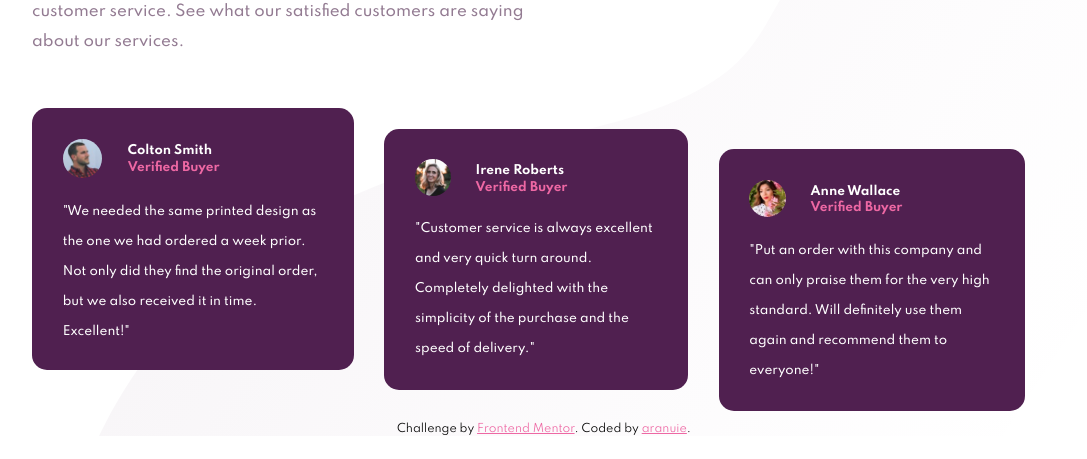
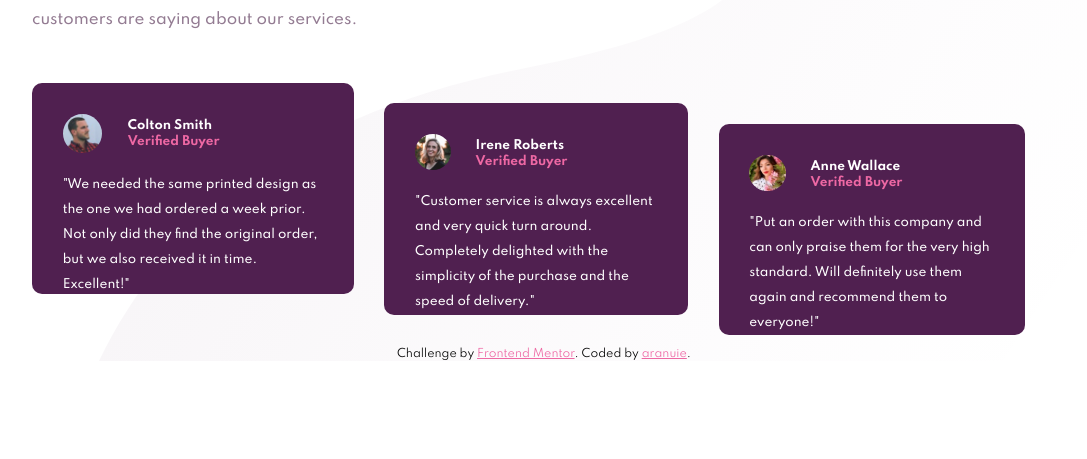
Before and after one commit to aranuie/social-proof-section-master, a plain HTML site: page index.html in a window 1280 px wide. Shown: the part 341-800 px from the top of the page, without its empty margins (96-1183 px from the left). Drawn offline with Linux system fonts and the light colour scheme.

Commit message:
adjusted sizes

```diff
--- a/styles.css
+++ b/styles.css
@@ -83,7 +83,7 @@ h4 {
 
 .customers {
     background-color: hsl(300, 43%, 22%);
-    border-radius: 15px;
+    border-radius: 10px;
     margin-bottom: 5%;
     padding: 10%;
 }
@@ -142,9 +142,9 @@ h4 {
     .hero p {
         text-align: left;
         padding: 0;
-        margin: 5% 0 0 0;
+        margin: 3% 15% 0 0;
         font-size: 1em;
-        line-height: 30px;
+        line-height: 25px;
     }
 
     .reviews {
@@ -208,7 +208,7 @@ h4 {
     .customers {
         margin-right: 3%;
         padding: 3%;
-        height: 200px;
+        height: 150px;
         margin-bottom: 0;
     }
 
@@ -219,7 +219,7 @@ h4 {
 
     .customers p {
         margin-top: 15%;
-        line-height: 30px;
+        line-height: 25px;
         font-size: 0.8em;
     }
 
```
